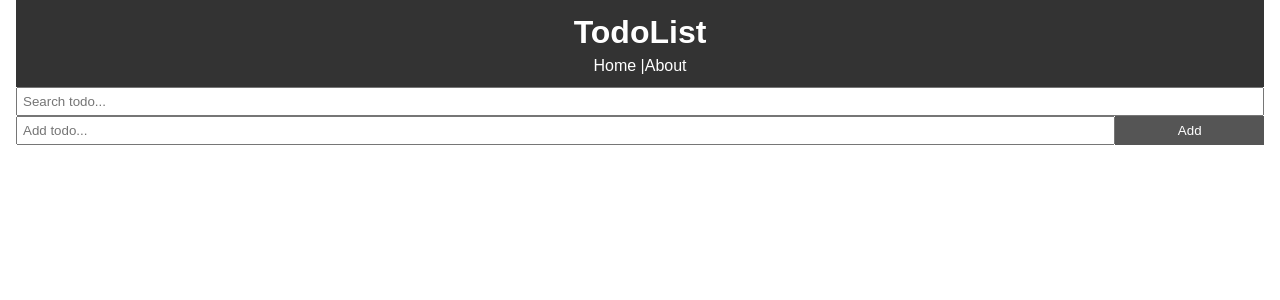
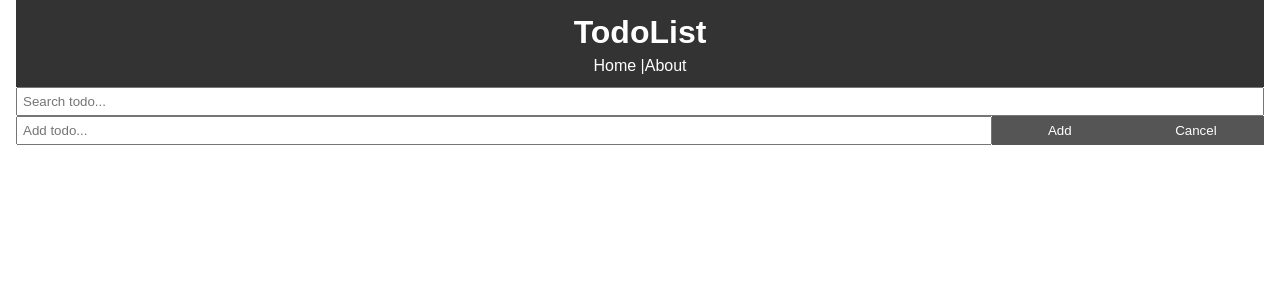
Before and after one commit to fschiariti/reactTodo, a React (Create React App) app: page / in a window 1280 px wide. Shown: the top 300 px of the page. Built offline with nearby package versions, Linux system fonts and the light colour scheme; no server answers.

Commit message:
Current todo

```diff
--- a/src/App.js
+++ b/src/App.js
@@ -1,152 +1,28 @@
 import React, { Component } from 'react';
 import { BrowserRouter as Router, Route} from 'react-router-dom'
 import Header from './components/Layout/Header'
-import Todos from './components/Todos'
-import SearchTodo from './components/SearchTodo'
-import AddTodo from './components/AddTodo'
+import Todo from './components/Todo'
 import About from './components/pages/About'
-//import { v4 as uuidv4 } from 'uuid';
 import './App.css'
-import axios from 'axios'
 
 
-
+/*
+<Route exact path="/" render={props => (
+  <React.Fragment>
+    <Todo/>
+  </React.Fragment>
+)} />
+*/
 
 class App extends Component {
 
-  state = {
-    /*
-    todos: [
-      {
-        id:uuidv4(),
-        title: 'take out the trash',
-        completed: false
-      },
-      {
-        id:uuidv4(),
-        title: 'dinner with wife',
-        completed: false
-      },
-      {
-        id:uuidv4(),
-        title: 'meeting with boss',
-        completed: false
-      },
-    ]
-    */
-    todos: [],
-    title: "",
-    id: ""
-  }
-
-  componentDidMount() {
-    axios.get('https://jsonplaceholder.typicode.com/todos?_limit=5')
-    .then(res => this.setState({ todos: res.data}))
-  }
-
-//Toogle complete
-  markComplete = (id) => {
-    console.log(id);
-
-
-    this.setState({ todos: this.state.todos.map(todo => {
-      if (todo.id ===id) {
-        todo.completed = !todo.completed;
-      }
-
-      return todo;
-    })
-  });
-  }
-
-
-//Delete todo
-
-  delTodo = (id) => {
-    console.log(id);
-
-    axios.delete(`https://jsonplaceholder.typicode.com/todos/${id}`)
-    .then(res => this.setState({ todos: [...this.state.todos.filter(todo =>
-      todo.id !==id)] }))
-
-  }
-
-  //Add todo
-
-  addTodo = (t) => {
-    console.log(t.title);
-
-    let newTodo = {
-      title: t.title,
-      id: t.id,
-      completed: false
-    }
-
-    if (t.id === "") {
-      axios.post('https://jsonplaceholder.typicode.com/todos', newTodo )
-      .then(res => this.setState( {id: "", title: '', todos:
-        [...this.state.todos, res.data] } ));
-    } else {
-      axios.put(`https://jsonplaceholder.typicode.com/todos/${t.id}`, newTodo )
-      .then(res => this.setState( {id: "", title: '', todos:
-          this.state.todos.map(todo => {
-            if (todo.id ===t.id) {
-              todo.title = t.title;
-            }
-
-            return todo;
-          })
-     } ));
-    }
-
-  }
-
-  //Search todo
-
-  searchTodo = (s) => {
-    console.log(s);
-
-    let searchTodo = {
-      title: s,
-      completed: false
-    }
-
-    if (searchTodo.title) {
-      this.setState({ todos: this.state.todos.filter(t=> t.title.indexOf(searchTodo.title) > -1)
-      });
-
-    } else {
-      axios.get('https://jsonplaceholder.typicode.com/todos?_limit=5')
-      .then(res => this.setState({ todos: res.data}))
-    }
-
-
-
-  }
-
-  editTodo = (id, title) => {
-    console.log(id)
-    this.setState({ id: id, title : title })
-  }
-
-
-
-
   render() {
-    //console.log(this.state.todos);
     return (
     <Router >
       <div className="App">
         <div className="container">
           <Header />
-          <Route exact path="/" render={props => (
-            <React.Fragment>
-              <SearchTodo searchTodo={this.searchTodo} />
-              <AddTodo addTodo={this.addTodo} id={this.state.id}  title={this.state.title} />
-              <Todos todos={this.state.todos} markComplete=
-              {this.markComplete} delTodo={this.delTodo} editTodo={this.editTodo} />
-            </React.Fragment>
-          )} />
+          <Route exact path="/" component={Todo} />
           <Route path="/about" component={About} />
         </div>
       </div>
--- a/src/components/AddTodo.js
+++ b/src/components/AddTodo.js
@@ -15,6 +15,12 @@ export class AddTodo extends Component {
     onSubmit = (e) => {
         e.preventDefault();
         this.props.addTodo(this.state);
+        this.setState({ title: ''});
+    }
+
+    onClick = (e) => {
+        e.preventDefault();
+        this.props.cancelAddTodo();
         this.setState({ title: ''});
     }
 
@@ -40,6 +46,12 @@ export class AddTodo extends Component {
                 className="btn"
                 style={{flex: '1' }}
                 />
+                <input type="button"
+                value= "Cancel"
+                className="btn"
+                onClick={this.onClick}
+                style={{flex: '1' }}
+                />
             </form>
         )
     }
--- a/src/components/SearchTodo.js
+++ b/src/components/SearchTodo.js
@@ -12,10 +12,10 @@ export class SearchTodo extends Component {
         this.setState({[e.target.name]: e.target.value});
         this.props.searchTodo(this.state.buscar);
     }
+
     onSubmit = (e) => {
         e.preventDefault();
         this.props.searchTodo(this.state.buscar);
-//        this.setState({ title: ''});
     }
 
     render() {
--- /dev/null
+++ b/src/components/Todo.js
@@ -0,0 +1,124 @@
+import React, { Component } from 'react';
+import Todos from './Todos'
+import SearchTodo from './SearchTodo'
+import AddTodo from './AddTodo'
+import axios from 'axios'
+
+class Todo extends Component {
+
+  state = {
+    todos: [],
+    title: "",
+    id: ""
+  }
+
+  componentDidMount() {
+    axios.get('https://jsonplaceholder.typicode.com/todos?_limit=5')
+    .then(res => this.setState({ todos: res.data}))
+  }
+
+//Toogle complete
+  markComplete = (id) => {
+    console.log(id);
+
+
+    this.setState({ todos: this.state.todos.map(todo => {
+      if (todo.id ===id) {
+        todo.completed = !todo.completed;
+      }
+
+      return todo;
+    })
+  });
+  }
+
+
+//Delete todo
+
+  delTodo = (id) => {
+    console.log(id);
+
+    axios.delete(`https://jsonplaceholder.typicode.com/todos/${id}`)
+    .then(res => this.setState({ todos: [...this.state.todos.filter(todo =>
+      todo.id !==id)] }))
+
+  }
+
+  //Add todo
+
+  addTodo = (t) => {
+    console.log(t.title);
+
+    let newTodo = {
+      title: t.title,
+      id: t.id,
+      completed: false
+    }
+
+    if (t.id === "") {
+      axios.post('https://jsonplaceholder.typicode.com/todos', newTodo )
+      .then(res => this.setState( {id: "", title: '', todos:
+        [...this.state.todos, res.data] } ));
+    } else {
+      axios.put(`https://jsonplaceholder.typicode.com/todos/${t.id}`, newTodo )
+      .then(res => this.setState( {id: "", title: '', todos:
+          this.state.todos.map(todo => {
+            if (todo.id ===t.id) {
+              todo.title = t.title;
+            }
+
+            return todo;
+          })
+     } ));
+    }
+
+  }
+
+  //Search todo
+
+  searchTodo = (s) => {
+    console.log(s);
+
+    let searchTodo = {
+      title: s,
+      completed: false
+    }
+
+    if (searchTodo.title) {
+      this.setState({ todos: this.state.todos.filter(t=> t.title.indexOf(searchTodo.title) > -1)
+      });
+
+    } else {
+      axios.get('https://jsonplaceholder.typicode.com/todos?_limit=5')
+      .then(res => this.setState({ todos: res.data}))
+    }
+
+
+
+  }
+
+  editTodo = (id, title) => {
+    console.log(id)
+    this.setState({ id: id, title : title })
+  }
+
+
+  cancelAddTodo = () => {
+    this.setState({ id: "", title : "" })
+  }
+
+
+  render() {
+    return (
+      <div>
+        <SearchTodo searchTodo={this.searchTodo} />
+        <AddTodo addTodo={this.addTodo} id={this.state.id}  title={this.state.title} />
+        <Todos todos={this.state.todos} markComplete=
+        {this.markComplete} delTodo={this.delTodo} editTodo={this.editTodo} cancelAddTodo={this.cancelAddTodo} />
+      </div>
+    );
+  }
+}
+
+
+export default Todo;
```
